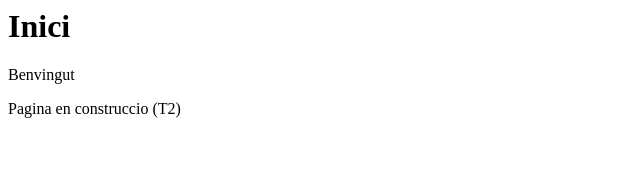
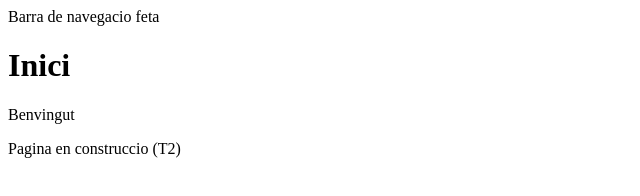
Before and after one commit to ianfernandezl/exemple1, a plain HTML site: page index.html in a window 1280 px wide. Shown: the whole page, without its empty margins (0-640 px from the left). Drawn offline with Linux system fonts and the light colour scheme.

Commit message:
Barra navegació feta

```diff
--- a/index.html
+++ b/index.html
@@ -3,8 +3,11 @@
         <title>Inici</title>
     </head>
     <body>
+        Barra de navegacio feta
         <h1>Inici</h1>
         <p>Benvingut</p>
         <p>Pagina en construccio (T2)</p>
     </body>
+
+
 </html>
```
